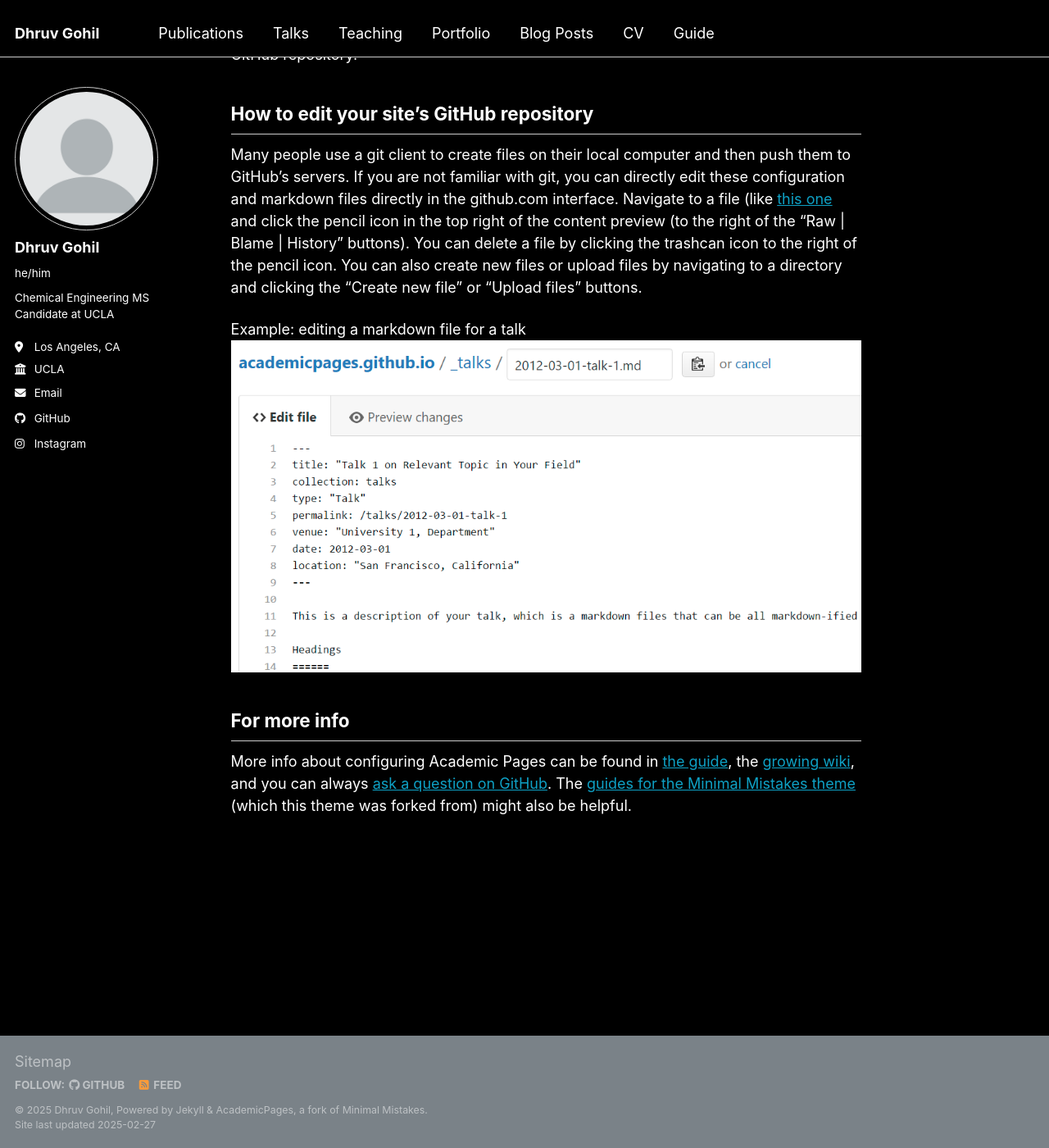
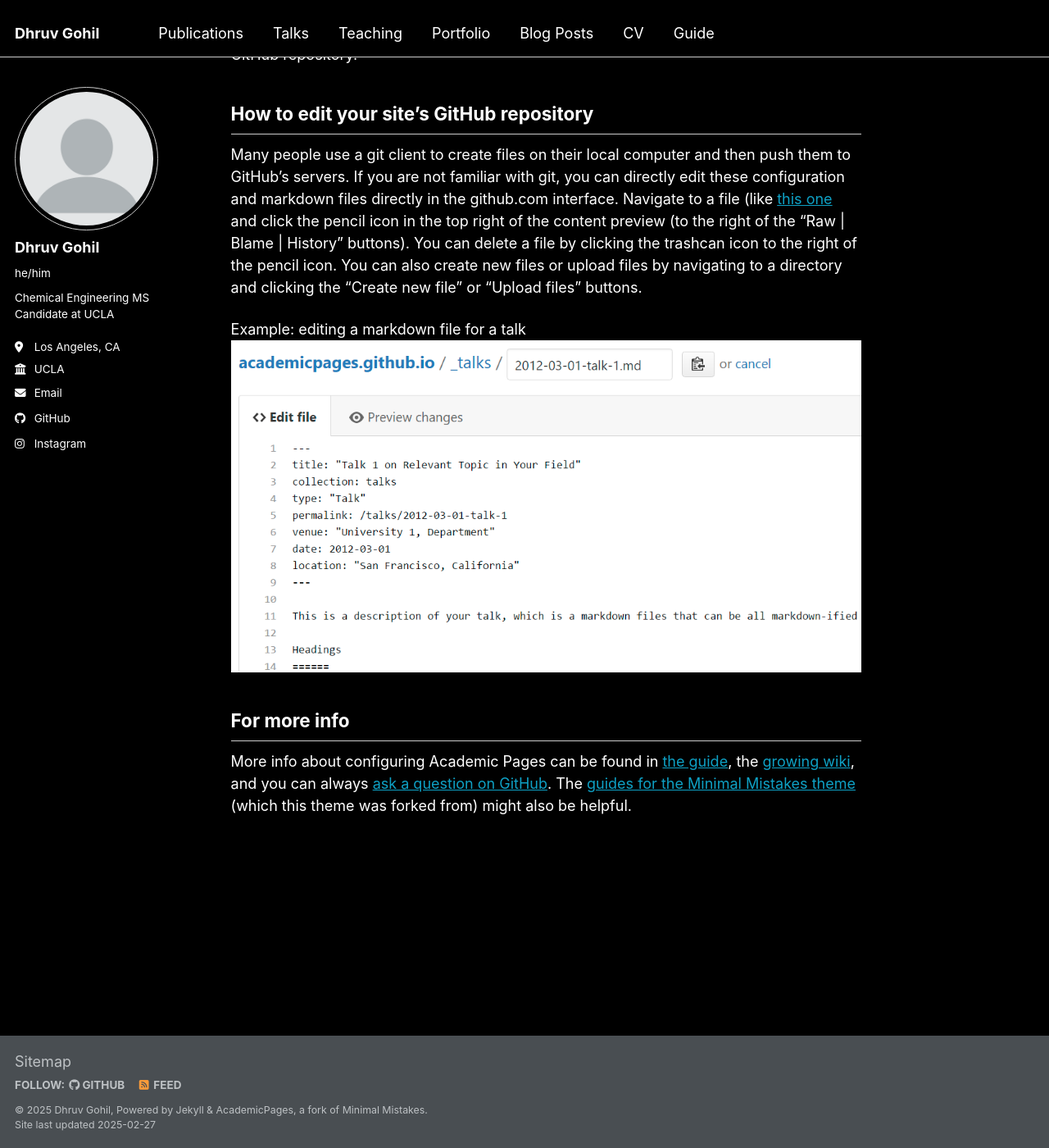
Before and after one commit to dhruv-gohil/dhruv-gohil.github.io, a Jekyll site: the page built from _pages/about.md, in a window 1280 px wide and 1400 px high, scrolled down 2142 px. Shown: the whole window at 82% size. Built offline with Jekyll 4.4.1, drawn with Linux system fonts in a browser that asks for light colours.

Commit message:
Update _footer.scss

```diff
--- a/_sass/layout/_footer.scss
+++ b/_sass/layout/_footer.scss
@@ -4,7 +4,7 @@
 
 .page__footer {
   @include clearfix;
-  background-color: #7a8288; /* Using your light gray text color variable */;
+  background-color: var(--global-fig-caption-color);
   color: var(--global-text-color-light);
 
   float: left;
```
